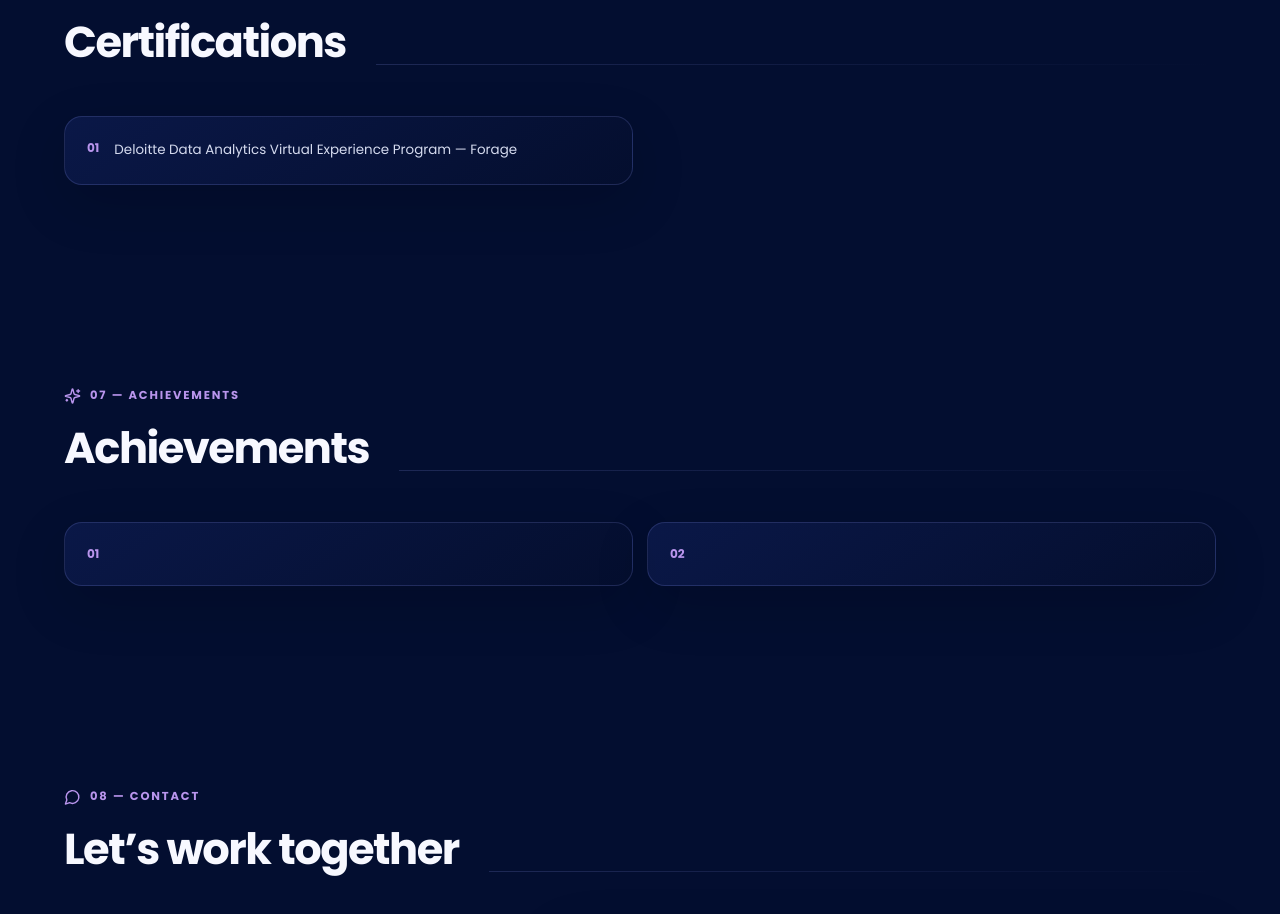
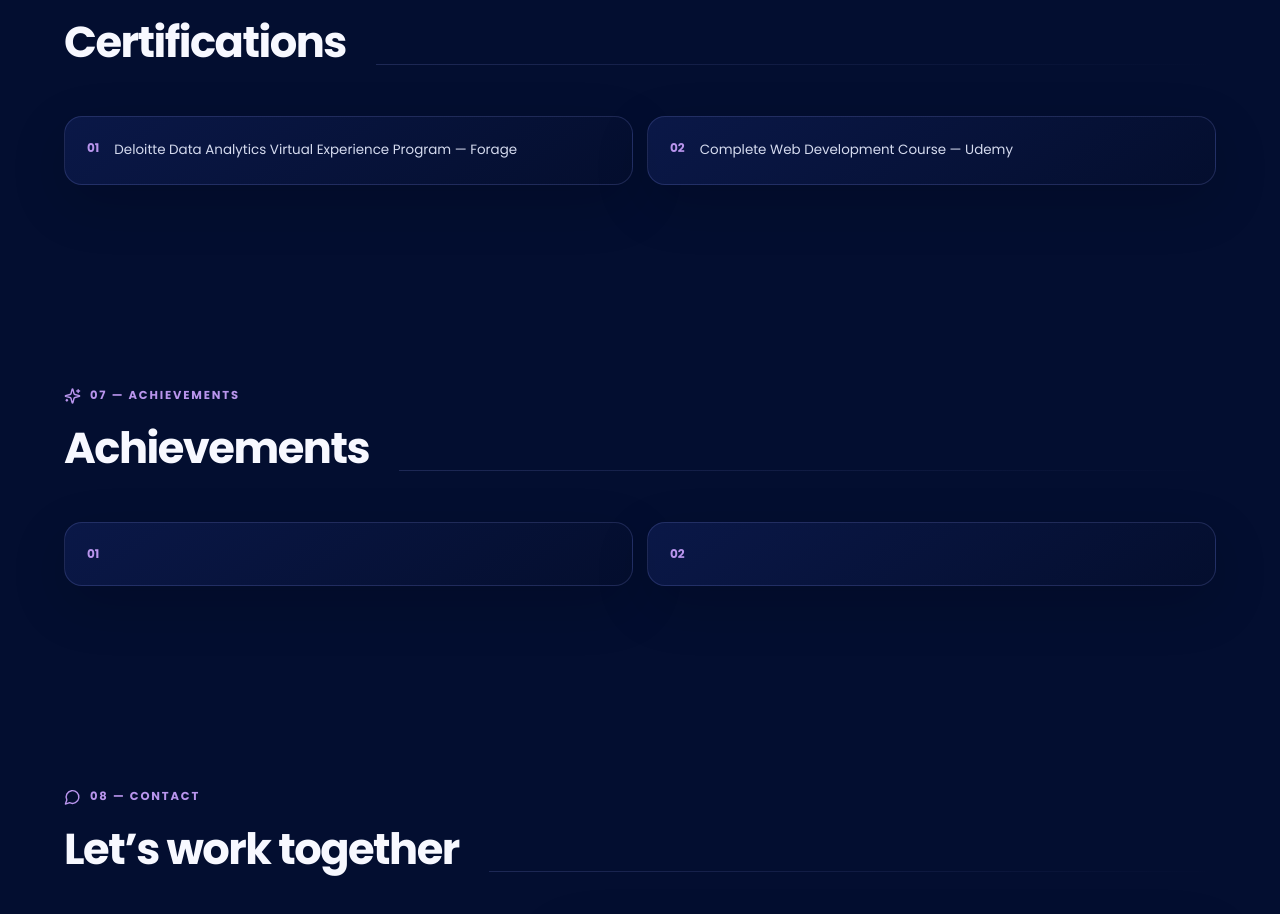
Before and after one commit to Avi7525/avinash-portfolio, a React (Vite) app: page / in a window 1280 px wide. Shown: the part 4388-5302 px from the top of the page. Built offline with nearby package versions, Linux system fonts and the light colour scheme.

Commit message:
Update portfolio and EmailJS

```diff
--- a/src/main.jsx
+++ b/src/main.jsx
@@ -100,7 +100,7 @@ const portfolio = {
 
   certifications: [
     "Deloitte Data Analytics Virtual Experience Program — Forage",
-
+    "Complete Web Development Course — Udemy",
   ],
 
   achievements: [
```
